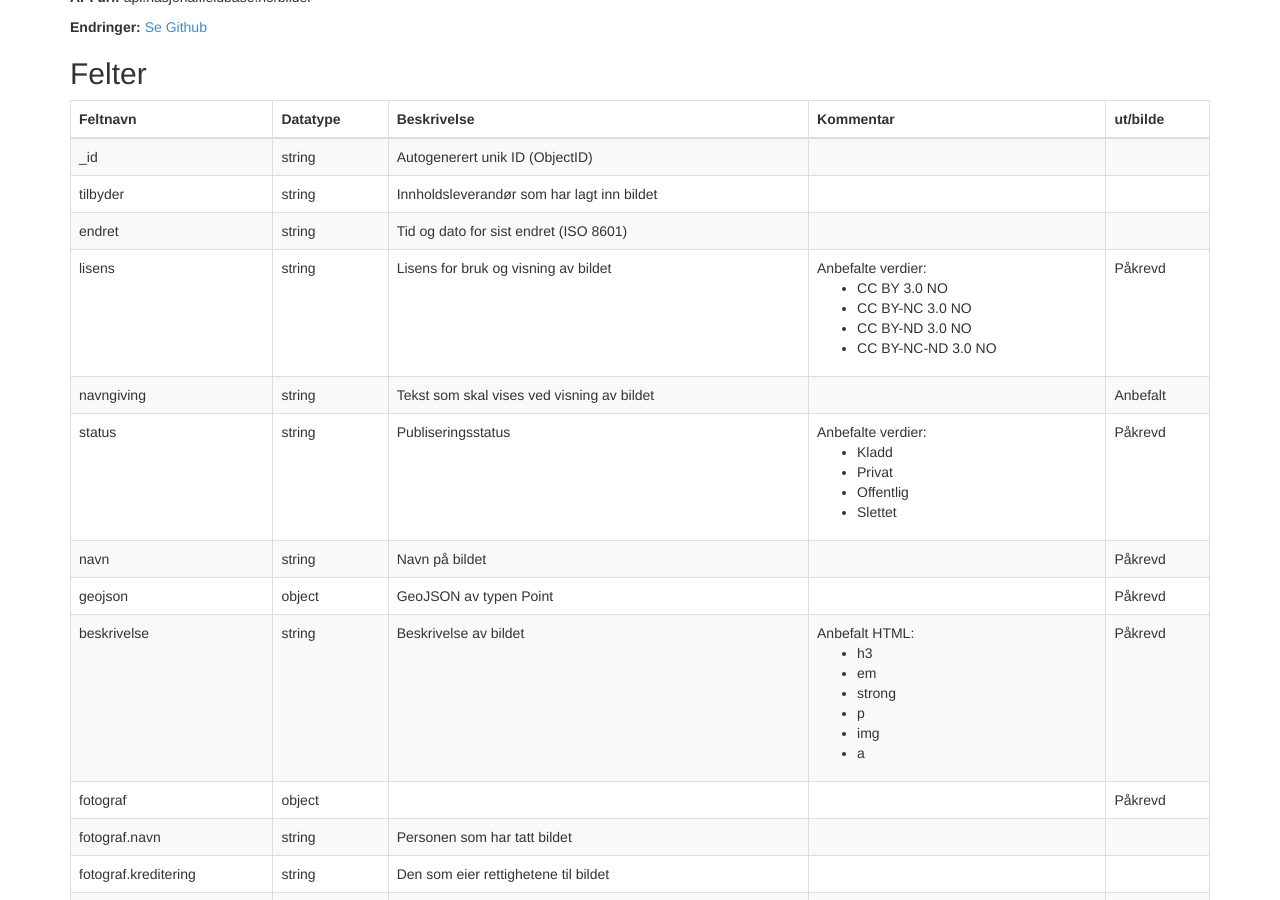
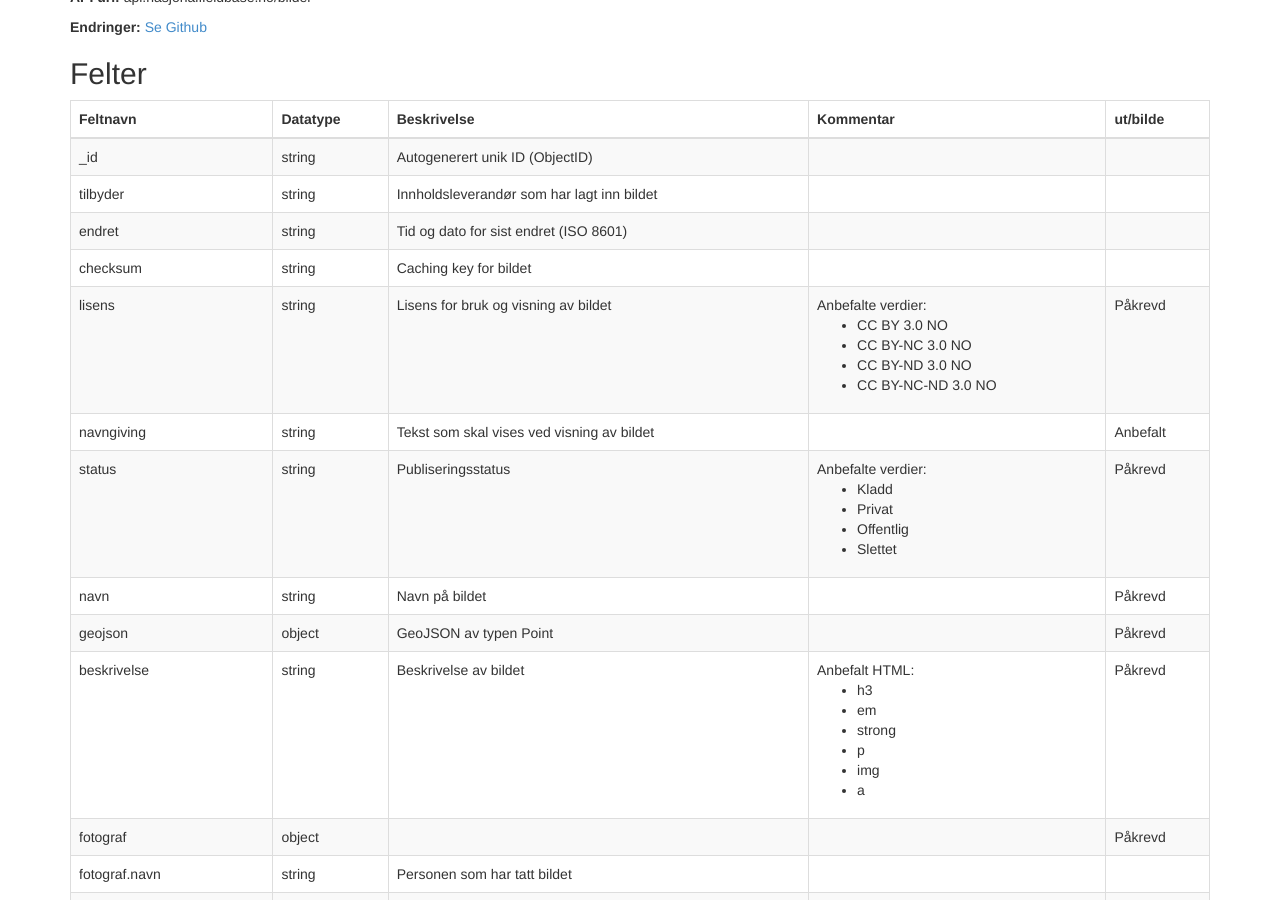
Before and after one commit to Turbasen/www.nasjonalturbase.no, a Jekyll site: the page built from data/bilder.html, in a window 1280 px wide and 900 px high, scrolled down 307 px. Built offline with Jekyll 4.4.1, drawn with Linux system fonts in a browser that asks for light colours; nearby versions of some CDN libraries; Markdown is read by kramdown in place of the engine named in the settings.

Commit message:
Add checksum to data standards

```diff
--- a/_data/bilder.yml
+++ b/_data/bilder.yml
@@ -19,6 +19,14 @@
   read: Alle
   write: Ingen
   desc: Tid og dato for sist endret (ISO 8601)
+  com: Legges automatisk inn av Nasjonal Turbase
+  ut:
+
+- name: checksum
+  type: string
+  read: Alle
+  write: Ingen
+  desc: Caching key for bildet
   com: Legges automatisk inn av Nasjonal Turbase
   ut:
 
--- a/_data/grupper.yml
+++ b/_data/grupper.yml
@@ -19,6 +19,14 @@
   read: Alle
   write: Ingen
   desc: Tid og dato for sist endret (ISO 8601)
+  com: Legges automatisk inn av Nasjonal Turbase
+  ut:
+
+- name: checksum
+  type: string
+  read: Alle
+  write: Ingen
+  desc: Caching key for bildet
   com: Legges automatisk inn av Nasjonal Turbase
   ut:
 
--- a/_data/omrader.yml
+++ b/_data/omrader.yml
@@ -19,6 +19,14 @@
   read: Alle
   write: Ingen
   desc: Tid og dato for sist endret (ISO 8601)
+  com: Legges automatisk inn av Nasjonal Turbase
+  ut:
+
+- name: checksum
+  type: string
+  read: Alle
+  write: Ingen
+  desc: Caching key for bildet
   com: Legges automatisk inn av Nasjonal Turbase
   ut:
 
--- a/_data/steder.yml
+++ b/_data/steder.yml
@@ -21,6 +21,15 @@
   read: Alle
   write: Ingen
   desc: Tid og dato for sist endret (ISO 8601)
+  com: Legges automatisk inn av Nasjonal Turbase
+  utsted:
+  uthytte:
+
+- name: checksum
+  type: string
+  read: Alle
+  write: Ingen
+  desc: Caching key for bildet
   com: Legges automatisk inn av Nasjonal Turbase
   utsted:
   uthytte:
--- a/_data/turer.yml
+++ b/_data/turer.yml
@@ -20,6 +20,14 @@
   write: Ingen
   desc: Tid og dato for sist endret (ISO 8601)
   comment: Legges automatisk inn av Nasjonal Turbase
+  ut:
+
+- name: checksum
+  type: string
+  read: Alle
+  write: Ingen
+  desc: Caching key for bildet
+  com: Legges automatisk inn av Nasjonal Turbase
   ut:
 
 - name: lisens
```
